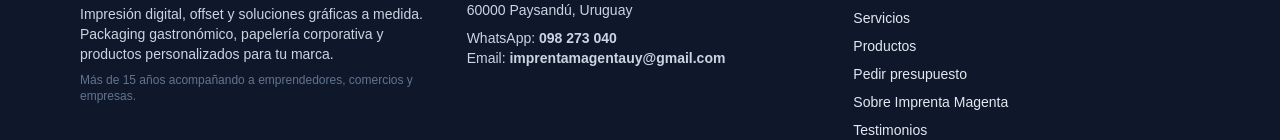
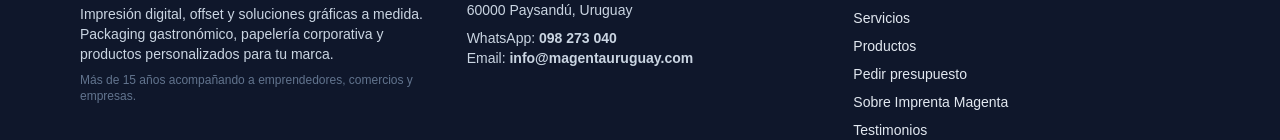
Before and after one commit to devrodri-com/magenta-paysandu, a Next.js app: page /presupuesto in a window 1280 px wide. Shown: the part 983-1123 px from the top of the page. Built offline with nearby package versions, Linux system fonts and the light colour scheme.

Commit message:
fix: actualización de email y ajustes en página de presupuesto

```diff
--- a/src/app/components/Footer.tsx
+++ b/src/app/components/Footer.tsx
@@ -43,7 +43,7 @@
             <p className="mt-2 text-sm text-slate-300">
               WhatsApp: <span className="font-semibold">098 273 040</span>
               <br />
-              Email: <span className="font-semibold">imprentamagentauy@gmail.com</span>
+              Email: <span className="font-semibold">info@magentauruguay.com</span>
             </p>
           </div>
 
--- a/src/app/presupuesto/page.tsx
+++ b/src/app/presupuesto/page.tsx
@@ -153,7 +153,7 @@
                 Escribir por WhatsApp
               </a>
               <a
-                href="mailto:imprentamagentauy@gmail.com"
+                href="mailto:info@magentauruguay.com"
                 className="rounded-full border border-slate-300/40 px-6 py-3 text-sm font-semibold text-slate-100 hover:border-brand-rosaClaro hover:text-brand-rosaClaro transition"
               >
                 Enviar un email
```
